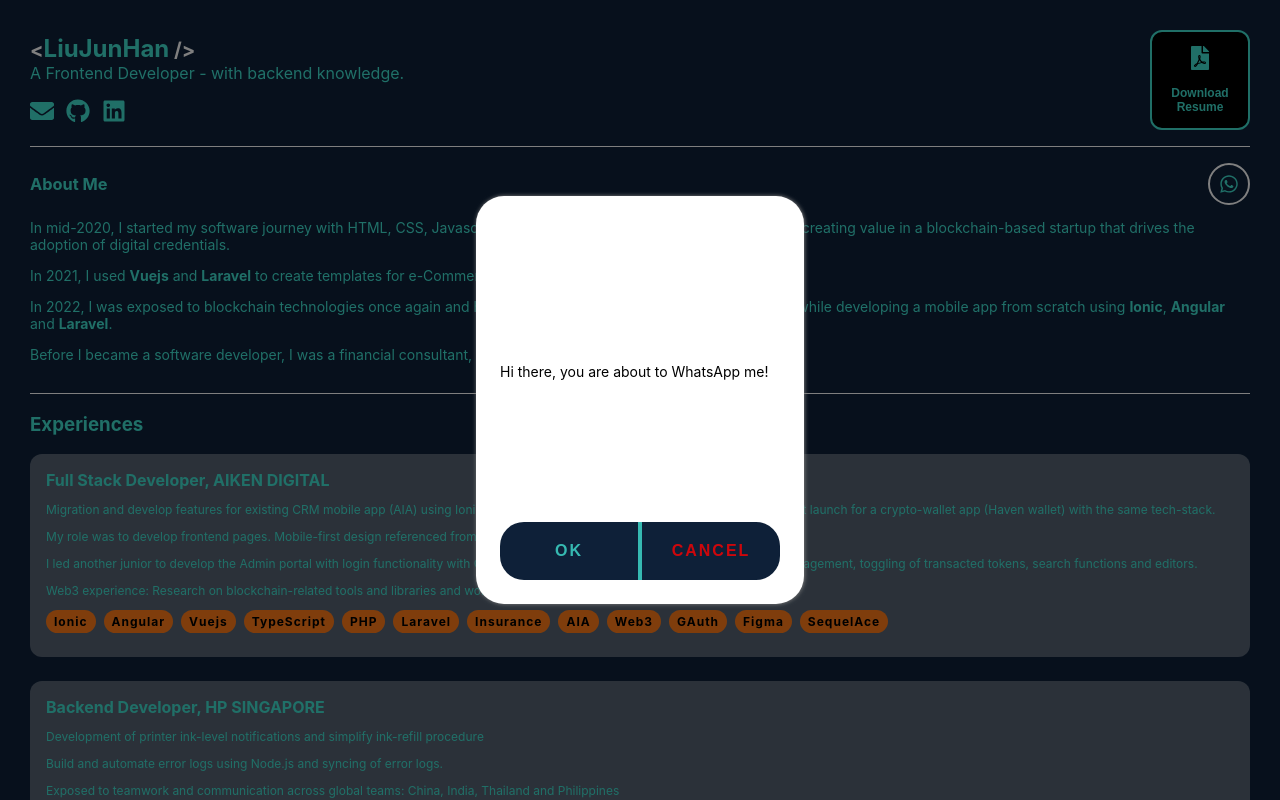
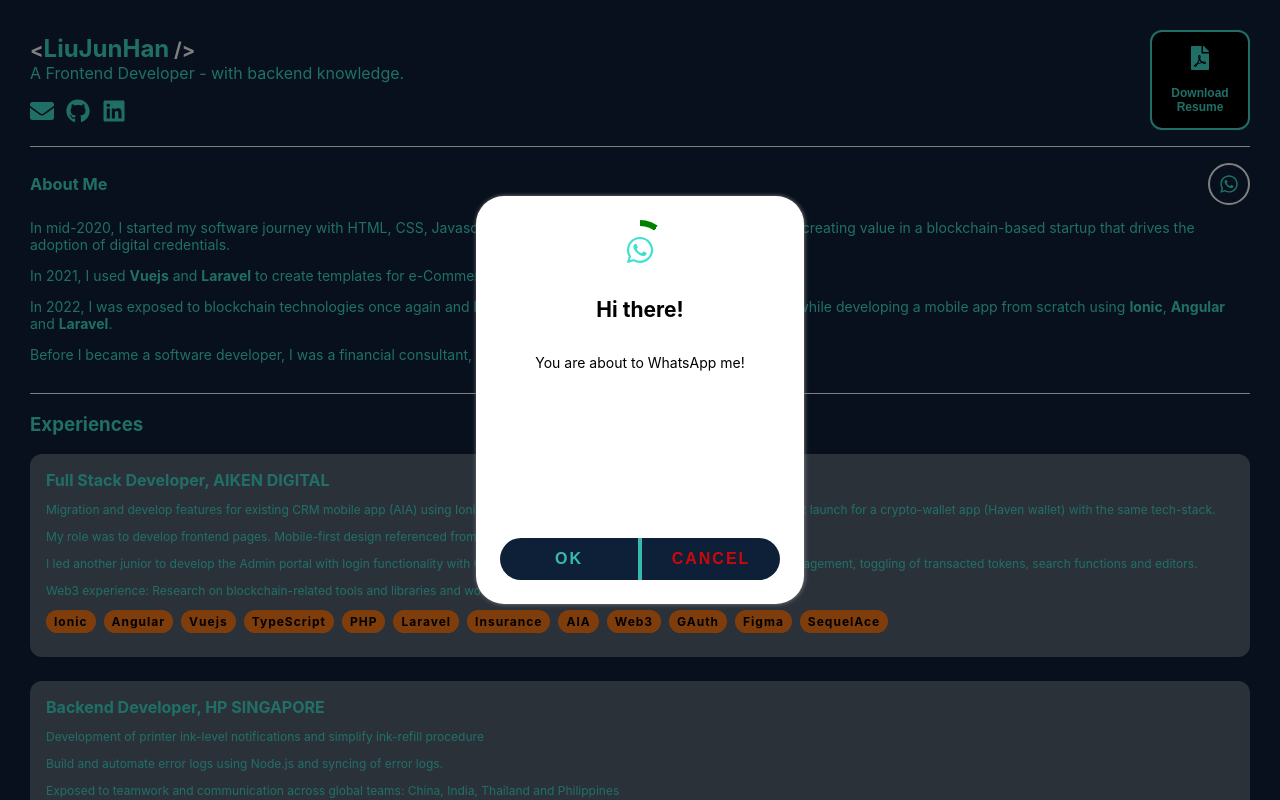
Before and after one commit to jun-han-github/dashboard, a React (Vite) app: page / in a window 1280 px wide. Both pictures are taken after a click on the element 1229 px from the left and 184 px from the top of the page. Shown: the top 800 px of the page. Built offline with nearby package versions, Linux system fonts and the light colour scheme.

Commit message:
feat: dynamic modal && spinning logo border

```diff
--- a/src/components/modal/Modal.scss
+++ b/src/components/modal/Modal.scss
@@ -23,15 +23,15 @@
 
         display: flex;
         flex-direction: column;
-        justify-content: flex-end;
 
         .content {
             height: 100%;
             display: flex;
+            flex-direction: column;
+            justify-content: flex-start;
             align-items: center;
 
-            p {
-                margin: 0;
+            h2, p {
                 color: black;
             }
         }
@@ -43,7 +43,7 @@
 
             > button {
                 border: none;
-                padding: 20px 0;
+                padding: 12px 0;
                 width: 100%;
                 font-size: 16px;
                 font-weight: 700;
@@ -72,3 +72,53 @@
         // transform: translateX(250px);
     }
 }
+
+.icon-border {
+    display: flex;
+    justify-content: center;
+    align-items: center;
+
+    height: 60px;
+    width: 60px;
+    position: relative;
+    overflow: hidden;
+    border-radius: 50%;
+    animation: rotateBorder 0.5s linear 1;
+
+    &::before {
+        content: "";
+        position: absolute;
+        top: 0;
+        left: 0;
+        width: 100%;
+        height: 100%;
+        border-radius: 50%;
+    }
+
+    @keyframes rotateBorder {
+        0% { transform: rotate(0deg); }
+        100% {
+            transform: rotate(360deg);
+        }
+    }
+
+    .icon {
+        position: absolute;
+        background-color: #ffffff;
+        border-radius: 50%;
+        height: 40px;
+        width: 40px;
+        display: flex;
+        justify-content: center;
+        align-items: center;
+        padding: 4px;
+        animation: inverseRotate 0.5s linear 1;
+    }
+
+    @keyframes inverseRotate {
+        0% { transform: rotate(0deg); }
+        100% {
+            transform: rotate(-360deg);
+        }
+    }
+}
--- a/src/components/modal/Modal.tsx
+++ b/src/components/modal/Modal.tsx
@@ -1,10 +1,45 @@
 import { MouseEvent } from 'react';
 import './Modal.scss';
+import { FaCheck, FaExclamation, FaTimes, FaWhatsapp } from 'react-icons/fa';
 
 type ModalProp = {
     trigger: boolean;
     handleModal: () => void;
-    data?: string;
+    data?: {title: string, message: string, url: string};
+}
+
+const Icon = (type: string, size = 30) => {
+    let icon = null;
+    let color = null;
+
+    switch(type) {
+        case 'whatsapp':
+            color = 'green';
+            icon = (<FaWhatsapp size={size} color={color} />);
+            break;
+        case 'success':
+            color = 'green';
+            icon = (<FaCheck size={size} color={color} />);
+            break;
+        case 'failed':
+            color = 'red';
+            icon = (<FaTimes size={size} color={color} />);
+            break;
+        case 'warning':
+            color = 'orange';
+            icon = (<FaExclamation size={size} color={color} />);
+            break;
+    }
+
+    return (
+        <div className="icon-border" style={{
+            backgroundImage: `conic-gradient(${color} 0deg, ${color} 36deg, white 36deg)`
+        }}>
+            <div className="icon">
+                { icon }
+            </div>
+        </div>
+    )
 }
 
 const Modal = ({ trigger, handleModal, data }: ModalProp) => {
@@ -25,14 +60,17 @@ const Modal = ({ trigger, handleModal, data }: ModalProp) => {
         <div className="backdrop" style={active} onClick={handleModal}>
             <div className={`modal ${trigger ? 'open' : ''}`} onClick={preventModalClose}>
                 <div className="content">
-                    <p>Hi there, you are about to WhatsApp me!</p>
+                    { Icon('whatsapp') }
+                    <h2>{data?.title}</h2>
+                    <p>{data?.message}</p>
                 </div>
                 <div className="actions">
-                    <button onClick={() => onConfirm(data)} className="modal-buttons">OK</button>
+                    <button onClick={() => onConfirm(data?.url)} className="modal-buttons">OK</button>
                     <button onClick={handleModal} className="modal-buttons">CANCEL</button>
                 </div>
             </div>
         </div>
     )
 }
+
 export default Modal;
--- a/src/pages/HomePage.tsx
+++ b/src/pages/HomePage.tsx
@@ -56,7 +56,7 @@ const HomePage = () => {
                 <div className="me">
                     <h3>About Me</h3>
 
-                    <Modal trigger={modalActivity} handleModal={handleModalClick} data={'https://wa.me/+6591166202'} />
+                    <Modal trigger={modalActivity} handleModal={handleModalClick} data={{title: 'Hi there!', message: 'You are about to WhatsApp me!', url: 'https://wa.me/+6591166202'}} />
                     <div onClick={handleModalClick} className="whatsapp-icon">
                         <FaWhatsapp size={20} color="green" />
                     </div>
```
